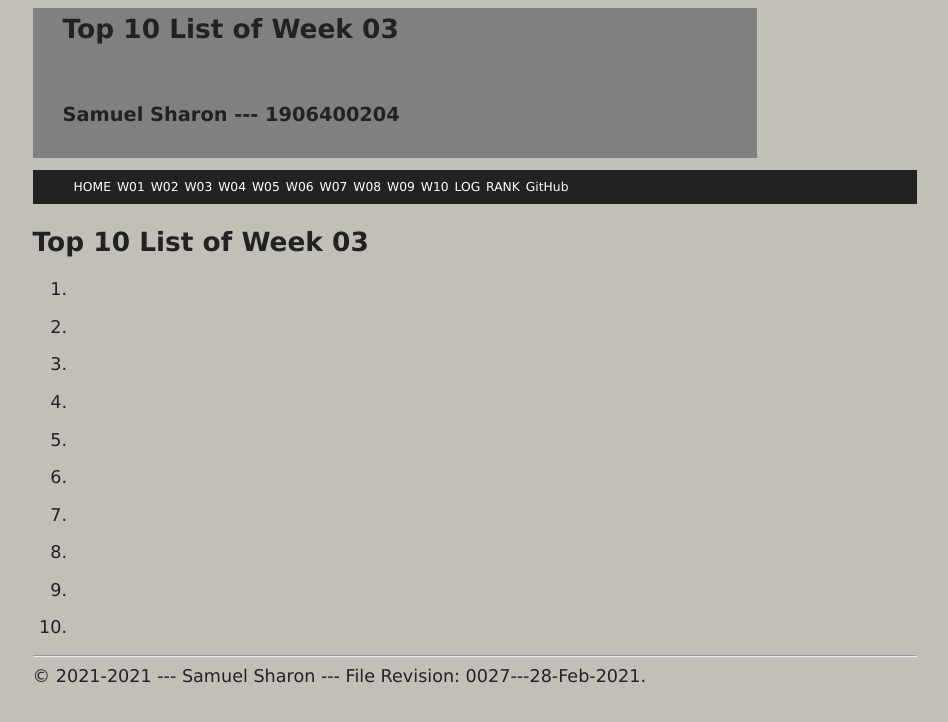
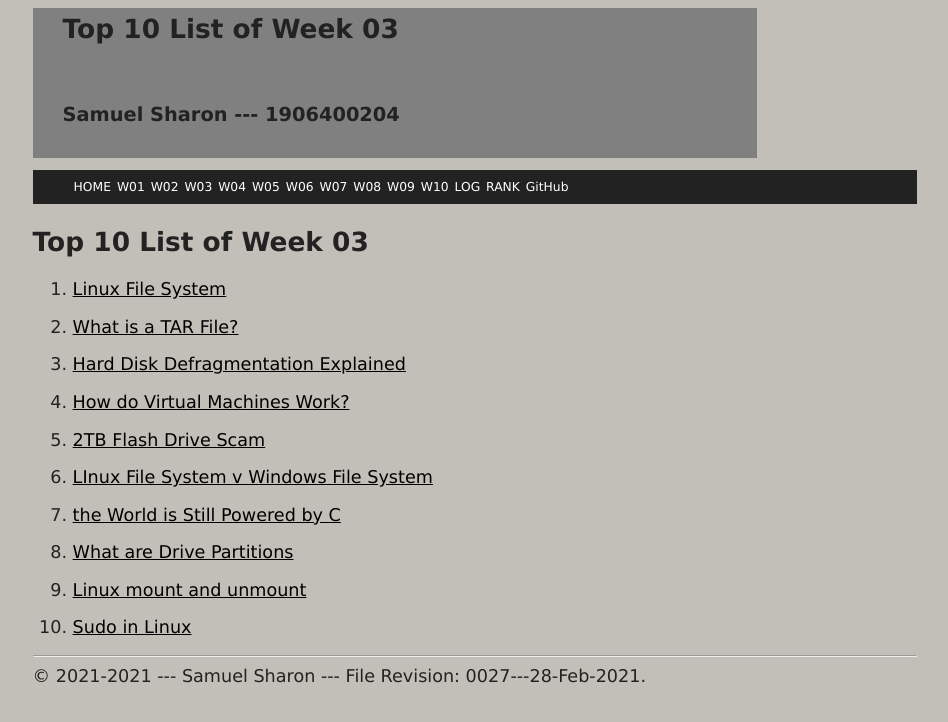
Before and after one commit to Hans-sss/os211, a Jekyll site: the page built from w03.md, in a window 1280 px wide. Shown: the top 722 px of the page, without its empty margins (165-1113 px from the left). Built offline with Jekyll 4.4.1, drawn with Linux system fonts in a browser that asks for light colours; our own code applies the rules of GitHub Pages for plain Markdown files.

Commit message:
OS211 Hans-sss w03 top 10

```diff
--- a/w03.md
+++ b/w03.md
@@ -5,31 +5,31 @@ permalink: /W03/
 
 # Top 10 List of Week 03
 
-1. []()<br>
+1. [Linux File System](https://www.youtube.com/watch?v=HbgzrKJvDRw&ab_channel=DorianDotSlash)<br>
 
 
-2. []()<br>
+2. [What is a TAR File?](https://www.lifewire.com/tar-file-2622386)<br>
 
 
-3. []()<br>
+3. [Hard Disk Defragmentation Explained](https://www.youtube.com/watch?v=XSvOfu2PfXk&ab_channel=Techquickie)<br>
 
 
-4. []()<br>
+4. [How do Virtual Machines Work?](https://www.redhat.com/en/topics/virtualization/what-is-a-virtual-machine)<br>
 
 
-5. []()<br>
+5. [2TB Flash Drive Scam](https://www.youtube.com/watch?v=Kix3JKn08OU&ab_channel=GamersNexus)<br>
 
 
-6. []()<br>
+6. [LInux File System v Windows File System](https://www.howtogeek.com/137096/6-ways-the-linux-file-system-is-different-from-the-windows-file-system/)<br>
 
 
-7. []()<br>
+7. [the World is Still Powered by C](https://www.toptal.com/c/after-all-these-years-the-world-is-still-powered-by-c-programming)<br>
 
 
-8. []()<br>
+8. [What are Drive Partitions](https://www.youtube.com/watch?v=AeUM4kR67XQ&ab_channel=Techquickie)<br>
 
 
-9. []()<br>
+9. [Linux mount and unmount](https://www.computerhope.com/unix/umount.htm#:~:text=The%20mount%20command%20mounts%20a,operations%2C%20and%20safely%20detaching%20it.)<br>
 
 
-10. []()<br>
+10. [Sudo in Linux](https://www.lifewire.com/what-is-sudo-2197466)<br>
```
